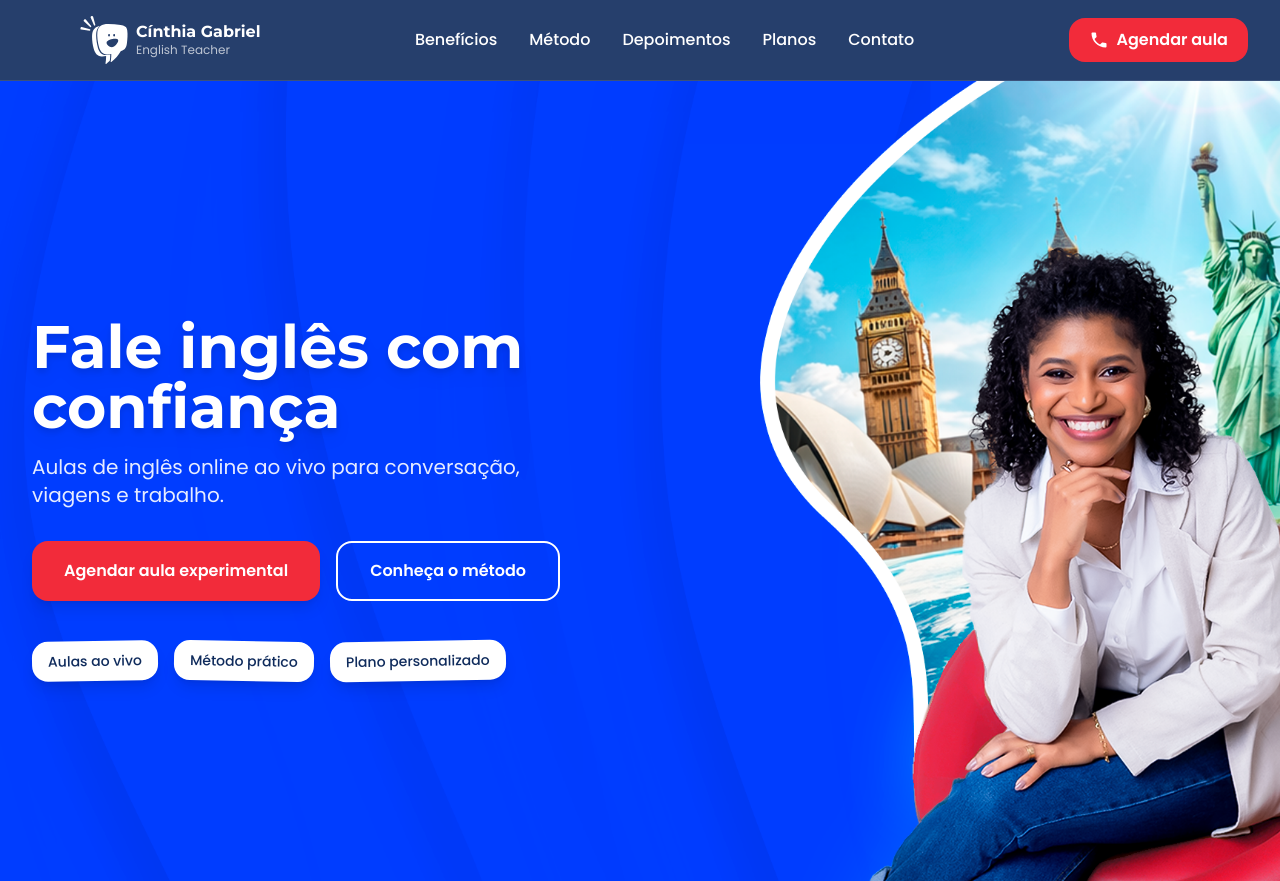
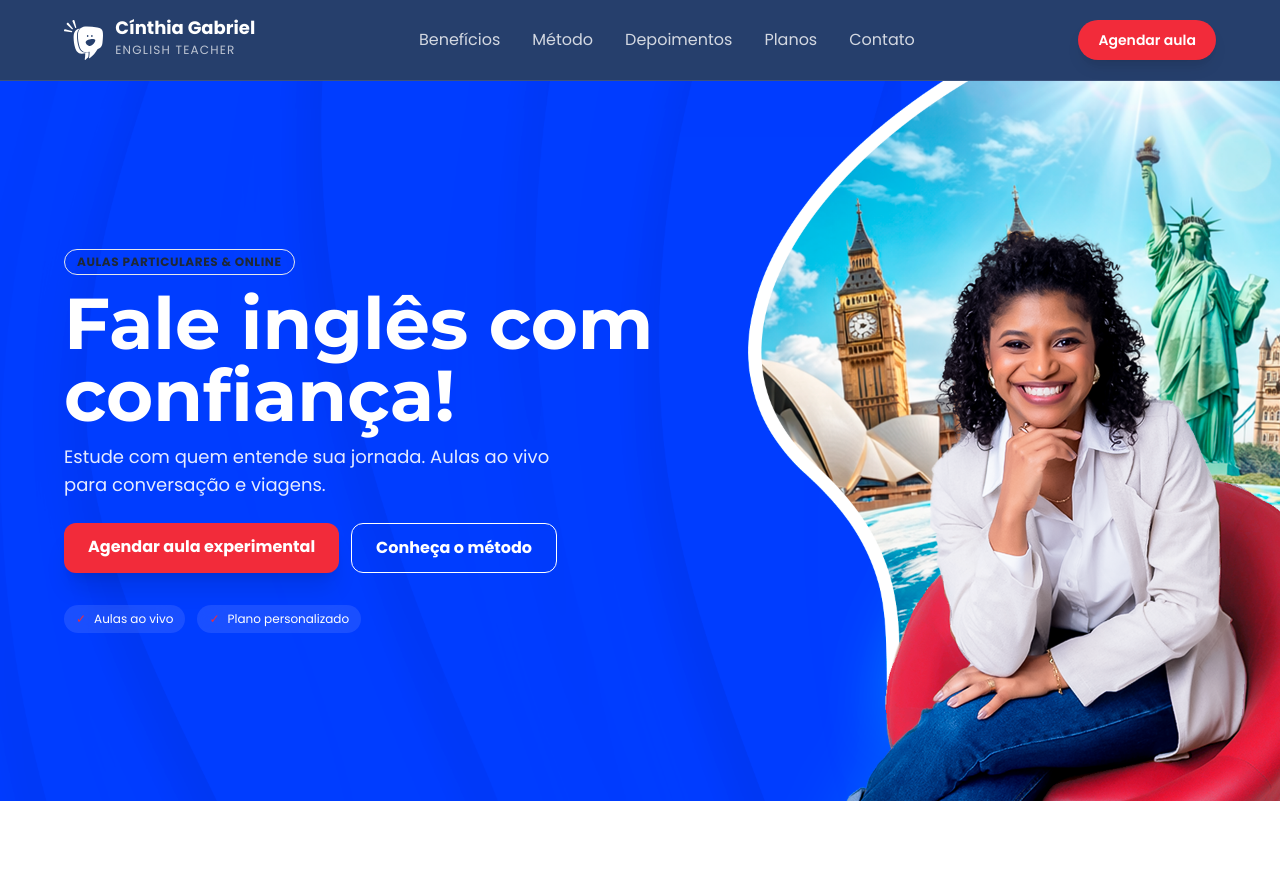
Before and after one commit to Filipegabriel-dev/Landing-page---Teacher-C-nthia-Gabriel, a website: page cinthia-gabriel-landing/index.html in a window 1280 px wide. Shown: the top 881 px of the page. Drawn offline with nearby package versions, Linux system fonts and the light colour scheme.

Commit message:
atualização do site

```diff
--- a/cinthia-gabriel-landing/index.html
+++ b/cinthia-gabriel-landing/index.html
@@ -37,93 +37,83 @@
 
   <!-- ==================== HEADER / NAVEGAÇÃO ==================== -->
   <header class="sticky top-0 z-50 bg-primary-blue/90 backdrop-blur-md border-b border-white/10">
-    <div class="container mx-auto px-4 sm:px-6 lg:px-8">
-      <div class="flex items-center justify-between h-16 md:h-20">
-        <!-- Logo - speech bubble + heart (moodboard) -->
-        <a href="#hero" class="flex items-center gap-2">
-          <svg class="w-10 h-10 text-accent-red flex-shrink-0" viewBox="0 0 40 40" aria-hidden="true">
-            <img src="assets/images/logo2web.svg" alt="Cínthia Gabriel" class="w-12 h-12">
-            <path d="M8 4h24c2.2 0 4 1.8 4 4v14c0 2.2-1.8 4-4 4H14l-6 6V8c0-2.2 1.8-4 4-4z" fill="currentColor"/>
-            <path d="M20 11c-1.7 0-3 1.3-3 3 0 2.2 2 4.2 3 5.5 1-1.3 3-3.3 3-5.5 0-1.7-1.3-3-3-3z" fill="white"/>
-          </svg>
-          <div>
-            <span class="font-montserrat font-bold text-white block leading-tight">Cínthia Gabriel</span>
-            <span class="text-white/70 text-xs hidden sm:block">English Teacher</span>
+    <nav class="container mx-auto px-4 lg:px-16 h-20 flex items-center justify-between">
+      <div class="flex items-center gap-3">
+        <img src="assets/images/logo2web.svg" alt="Logo" class="h-10 w-auto">
+        <div class="hidden sm:block">
+          <span class="text-white font-bold text-lg block leading-none">Cínthia Gabriel</span>
+          <span class="text-white/70 text-xs uppercase tracking-widest">English Teacher</span>
         </div>
+      </div>
+
+       <!-- ==================== HEADER / NAVEGAÇÃO ACABA AQUI! ==================== -->
+
+      <div class="hidden lg:flex items-center gap-4 xl:gap-8">
+        <a href="#beneficios" class="text-white/80 hover:text-accent-red text-sm xl:text-base transition-colors">Benefícios</a>
+        <a href="#metodo" class="text-white/80 hover:text-accent-red text-sm xl:text-base transition-colors">Método</a>
+        <a href="#depoimentos" class="text-white/80 hover:text-accent-red text-sm xl:text-base transition-colors">Depoimentos</a>
+        <a href="#planos" class="text-white/80 hover:text-accent-red text-sm xl:text-base transition-colors">Planos</a>
+        <a href="#contato" class="text-white/80 hover:text-accent-red text-sm xl:text-base transition-colors">Contato</a>
+      </div>
+
+      <a href="https://wa.me/552139550659" target="_blank" class="hidden md:flex items-center gap-2 bg-accent-red text-white px-5 py-2.5 rounded-full font-semibold hover:bg-white hover:text-accent-red transition-all shadow-lg text-sm">
+        Agendar aula
       </a>
 
-        <!-- Desktop nav -->
-        <nav class="hidden md:flex items-center gap-8">
-          <a href="#beneficios" class="text-white font-medium hover:text-white/90 transition-colors">Benefícios</a>
-          <a href="#metodo" class="text-white font-medium hover:text-white/90 transition-colors">Método</a>
-          <a href="#depoimentos" class="text-white font-medium hover:text-white/90 transition-colors">Depoimentos</a>
-          <a href="#planos" class="text-white font-medium hover:text-white/90 transition-colors">Planos</a>
-          <a href="#contato" class="text-white font-medium hover:text-white/90 transition-colors">Contato</a>
+      <button class="lg:hidden text-white p-2">
+        <svg class="w-8 h-8" fill="none" stroke="currentColor" viewBox="0 0 24 24"><path stroke-linecap="round" stroke-linejoin="round" stroke-width="2" d="M4 6h16M4 12h16m-7 6h7"></path></svg>
+      </button>
     </nav>
+  </header>
 
-        <!-- CTA + Hamburger -->
-        <div class="flex items-center gap-4">
-          <a href="#contato" class="hidden sm:inline-flex items-center justify-center gap-2 px-5 py-2.5 bg-accent-red text-white font-semibold rounded-2xl hover:bg-[#e02534] transition-colors" aria-label="Agendar aula">
-            <svg class="w-5 h-5" fill="currentColor" viewBox="0 0 24 24"><path d="M6.62 10.79c1.44 2.83 3.76 5.14 6.59 6.59l2.2-2.2c.27-.27.67-.36 1.02-.24 1.12.37 2.33.57 3.57.57.55 0 1 .45 1 1V20c0 .55-.45 1-1 1-9.39 0-17-7.61-17-17 0-.55.45-1 1-1h3.5c.55 0 1 .45 1 1 0 1.25.2 2.45.57 3.57.11.35.03.74-.25 1.02l-2.2 2.2z"/></svg>
-            Agendar aula
+  <!-- ==================== HERO SECTION ==================== -->
+  <section id="hero" class="relative w-full overflow-hidden bg-primary-blue">
+    <div class="relative w-full">
+      <img src="assets/images/banner_mobile.png" class="w-full h-auto block md:hidden">
+      <img src="assets/images/banner_tablet.png" class="w-full h-auto hidden md:block lg:hidden">
+      <img src="assets/images/banner_desktop.png" class="w-full h-auto hidden lg:block">
+
+      <div class="absolute inset-0 z-10 flex items-start lg:items-center">
+        <div class="container mx-auto px-6 pt-6 sm:pt-16 lg:pt-0 lg:px-16">
+
+          <div class="max-w-xl lg:max-w-2xl">
+            <div class="inline-block px-3 py-1 rounded-full bg-accent-white/20 border border-accent-white/30 text-accent-white text-[10px] sm:text-xs font-bold mb-3 uppercase tracking-wider">
+              Aulas Particulares & Online
+            </div>
+
+            <h1 class="font-montserrat font-bold text-2xl sm:text-4xl lg:text-7xl text-white leading-tight mb-3">
+              Fale inglês com confiança! <br>
+            </h1>
+
+            <p class="text-sm sm:text-lg text-white/90 mb-6 max-w-md lg:max-w-lg leading-relaxed">
+              Estude com quem entende sua jornada. Aulas ao vivo para conversação e viagens.
+            </p>
+
+            <div class="flex flex-col sm:flex-row gap-3">
+              <a href="#contato" class="px-6 py-3 bg-accent-red text-white text-sm sm:text-base font-bold rounded-xl shadow-xl hover:scale-105 transition-transform text-center">
+                Agendar aula experimental
               </a>
-          <button type="button" id="menu-toggle" class="md:hidden relative w-10 h-10 flex items-center justify-center text-white rounded-lg hover:bg-white/10 transition-colors" aria-label="Abrir menu" aria-expanded="false">
-            <svg id="menu-icon" class="w-6 h-6 absolute" fill="none" stroke="currentColor" viewBox="0 0 24 24"><path stroke-linecap="round" stroke-linejoin="round" stroke-width="2" d="M4 6h16M4 12h16M4 18h16"/></svg>
-            <svg id="menu-close" class="w-6 h-6 absolute hidden" fill="none" stroke="currentColor" viewBox="0 0 24 24"><path stroke-linecap="round" stroke-linejoin="round" stroke-width="2" d="M6 18L18 6M6 6l12 12"/></svg>
-          </button>
+              <a href="#metodo" class="px-6 py-3 border border-white text-white text-sm sm:text-base font-bold rounded-xl hover:bg-white/10 transition-all text-center">
+                Conheça o método
+              </a>
+            </div>
+
+            <div class="hidden sm:flex mt-8 gap-3">
+              <div class="flex items-center gap-2 bg-white/10 backdrop-blur-md px-3 py-1.5 rounded-full text-white text-xs">
+                <span class="text-accent-red">✓</span> Aulas ao vivo
+              </div>
+              <div class="flex items-center gap-2 bg-white/10 backdrop-blur-md px-3 py-1.5 rounded-full text-white text-xs">
+                <span class="text-accent-red">✓</span> Plano personalizado
               </div>
             </div>
           </div>
-    <!-- Mobile nav drawer -->
-    <div id="mobile-nav" class="hidden md:hidden border-t border-white/20 bg-primary-blue/98 backdrop-blur-md">
-      <nav class="container mx-auto px-4 py-4 flex flex-col gap-2">
-        <a href="#beneficios" class="py-2 text-white font-medium">Benefícios</a>
-        <a href="#metodo" class="py-2 text-white font-medium">Método</a>
-        <a href="#depoimentos" class="py-2 text-white font-medium">Depoimentos</a>
-        <a href="#planos" class="py-2 text-white font-medium">Planos</a>
-        <a href="#contato" class="py-2 text-white font-medium">Contato</a>
-        <a href="#contato" class="mt-2 py-3 bg-accent-red text-white font-semibold rounded-xl text-center">Agendar aula</a>
-      </nav>
+
         </div>
-  </header>
-
-  <!-- ==================== HERO SECTION ==================== -->
-  <section id="hero" class="relative min-h-screen overflow-hidden bg-secondary-blue">
-    <!-- Background image - preenche todo o hero (use hero-banner.png ou DSC_2986.jpg) -->
-    <div class="absolute inset-0 bg-cover bg-center bg-no-repeat" style="background-image: url('assets/images/banner\ head.png');"></div>
-    <!-- Overlay para legibilidade: gradiente escuro no lado esquerdo -->
-
-
-    <div class="relative container mx-auto px-4 sm:px-6 lg:px-8 py-12 md:py-20 min-h-screen flex flex-col justify-center">
-      <div class="grid lg:grid-cols-2 gap-12 lg:gap-16 items-center lg:items-end max-w-6xl">
-        <!-- Hero content - sobre o lado esquerdo (área azul) -->
-        <div class="order-1 text-center lg:text-left">
-          <h1 class="font-montserrat font-bold text-3xl sm:text-4xl md:text-5xl lg:text-6xl text-white leading-tight mb-4 drop-shadow-lg">
-            Fale inglês com confiança
-          </h1>
-          <p class="text-lg sm:text-xl text-white/90 mb-8 max-w-xl mx-auto lg:mx-0">
-            Aulas de inglês online ao vivo para conversação, viagens e trabalho.
-          </p>
-          <div class="flex flex-col sm:flex-row gap-4 justify-center lg:justify-start mb-10">
-            <a href="#contato" class="inline-flex items-center justify-center px-8 py-4 bg-accent-red text-white font-semibold rounded-2xl shadow-lg hover:bg-[#e02534] hover:shadow-xl hover:-translate-y-0.5 transition-all duration-300" aria-label="Agendar aula experimental">
-              Agendar aula experimental
-            </a>
-            <a href="#metodo" class="inline-flex items-center justify-center px-8 py-4 border-2 border-white text-white font-semibold rounded-2xl hover:bg-white hover:text-primary-blue transition-all duration-300" aria-label="Conheça o método">
-              Conheça o método
-            </a>
-          </div>
-          <!-- Trust indicators - speech bubbles com contraste -->
-          <div class="flex flex-wrap gap-3 sm:gap-4 justify-center lg:justify-start mt-8">
-            <span class="inline-block bg-white rounded-2xl px-4 py-2.5 shadow-lg text-primary-blue font-medium text-sm -rotate-1 hover:rotate-0 transition-transform">Aulas ao vivo</span>
-            <span class="inline-block bg-white rounded-2xl px-4 py-2.5 shadow-lg text-primary-blue font-medium text-sm rotate-1 hover:rotate-0 transition-transform">Método prático</span>
-            <span class="inline-block bg-white rounded-2xl px-4 py-2.5 shadow-lg text-primary-blue font-medium text-sm -rotate-1 hover:rotate-0 transition-transform">Plano personalizado</span>
-          </div>
-        </div>
-        <!-- Espaço reservado para a imagem (já está no background) - mantém layout em desktop -->
-        <div class="order-2 hidden lg:block lg:min-h-[400px]"></div>
       </div>
     </div>
   </section>
+ <!-- ==================== HERO SECTION ACAB AQUI!==================== -->
+
 
   <!-- ==================== BENEFITS SECTION ==================== -->
   <section id="beneficios" class="py-16 md:py-24 bg-white">
```
Also changed, not shown: cinthia-gabriel-landing/assets/images/banner_desktop.png (renamed from cinthia-gabriel-landing/assets/images/banner head.png), 2 other files. Lines whose indentation alone changed are shown as unchanged.
